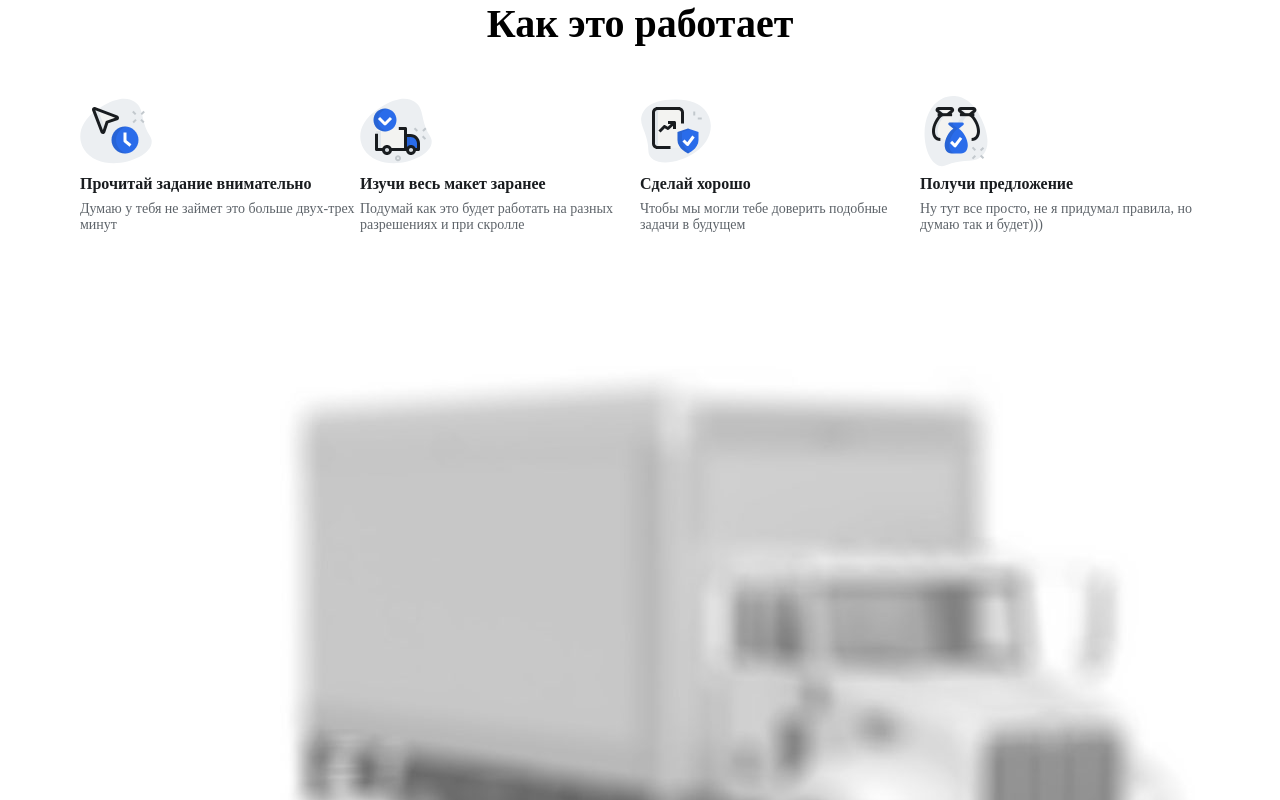
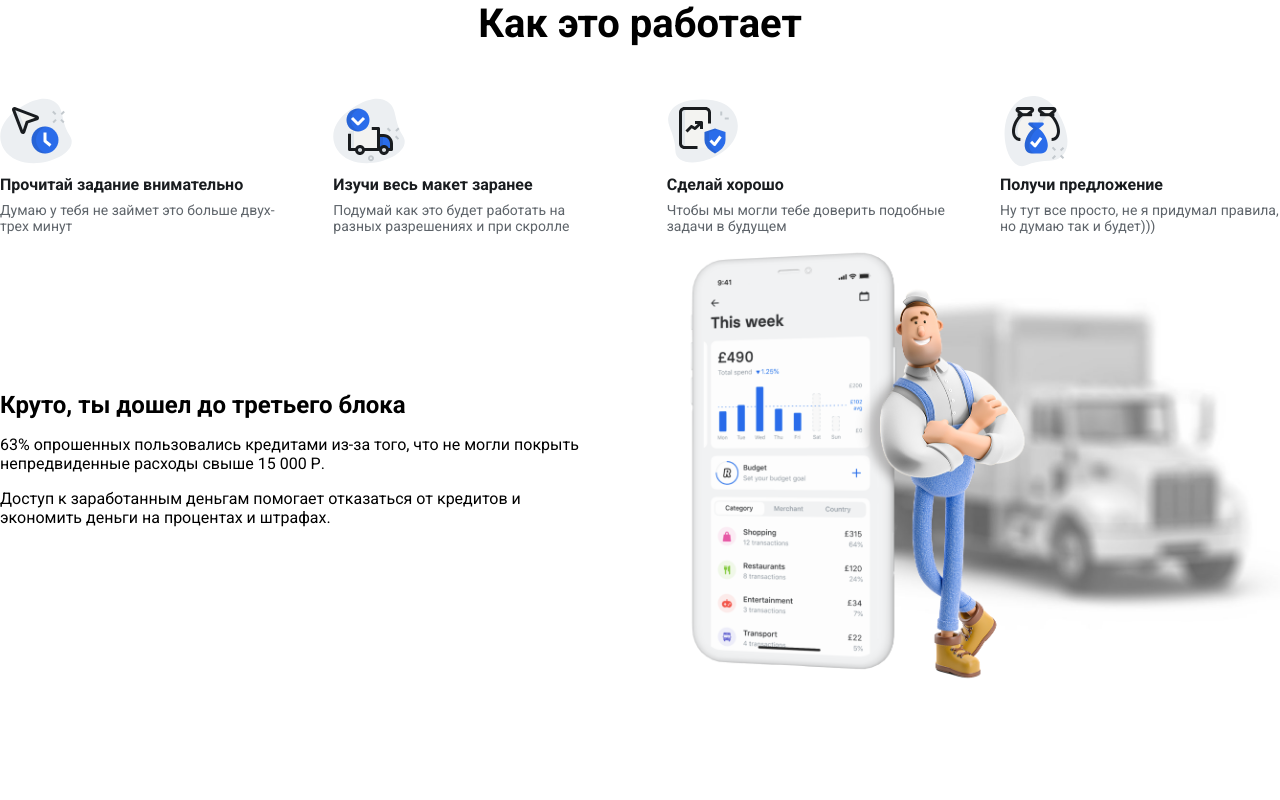
Before and after one commit to tamara-danilova2105/internet-lab, a React app: page / in a window 1280 px wide. Shown: the top 800 px of the page. Built offline with nearby package versions, Linux system fonts and the light colour scheme.

Commit message:
added three block

```diff
--- a/src/app/styles/index.scss
+++ b/src/app/styles/index.scss
@@ -1,3 +1,7 @@
 @import "./normalize";
 @import "./vars";
 @import './media-queries';
+
+body {
+    font-family: var(--font-family);
+}
--- a/src/entities/HowItWorks/ui/HowItWorksList/HowItWorks.tsx
+++ b/src/entities/HowItWorks/ui/HowItWorksList/HowItWorks.tsx
@@ -5,9 +5,9 @@ import styles from './HowItWorks.module.scss';
 
 export const HowItWorks = () => {
     return (
-        <section className={styles.section} >
+        <section className={styles.section}>
             <h2 className={styles.title}>Как это работает</h2>
-            <Stack justify='between'>
+            <Stack justify='between' max>
                 {data.map((el, index) =>
                     <HowItWorksItem
                         key={index}
--- a/src/entities/ThreeBlock/ui/ThreeBlock.module.scss
+++ b/src/entities/ThreeBlock/ui/ThreeBlock.module.scss
@@ -0,0 +1,20 @@
+.section {
+    width: 1280px;
+    height: 450px;
+    display: flex;
+    margin: auto;
+    gap: 80px;
+}
+
+.text_block {
+    width: 600px;
+}
+
+.image_block {
+    position: relative;
+
+    img {
+        width: 600px;
+        position: absolute;
+    }
+}
--- a/src/entities/ThreeBlock/ui/ThreeBlock.tsx
+++ b/src/entities/ThreeBlock/ui/ThreeBlock.tsx
@@ -1,11 +1,31 @@
-import background from '../../../shared/assets/images/back.png';
-import threeBlock from '../../../shared/assets/images/three_block.png';
+import { Stack } from "@/shared/ui/Stack/Stack";
+import background from "../../../shared/assets/images/back.png";
+import threeBlock from "../../../shared/assets/images/three_block.png";
+import styles from './ThreeBlock.module.scss';
 
 export const ThreeBlock = () => {
     return (
-        <>
-                <img src={background} alt='three block' />
-                <img src={threeBlock} alt='three block' />
-        </>
+        <section className={styles.section}>
+            <Stack
+                direction='column'
+                gap='16'
+                justify='center'
+                className={styles.text_block}
+            >
+                <h2>Круто, ты дошел до третьего блока</h2>
+                <p>
+                    63% опрошенных пользовались кредитами из-за того, что не могли покрыть
+                    непредвиденные расходы свыше 15 000 Р.
+                </p>
+                <p>
+                    Доступ к заработанным деньгам помогает отказаться от кредитов и
+                    экономить деньги на процентах и штрафах.
+                </p>
+            </Stack>
+            <div className={styles.image_block}>
+                <img src={background} alt="three block" />
+                <img src={threeBlock} alt="three block" />
+            </div>
+        </section>
     );
 };
```
